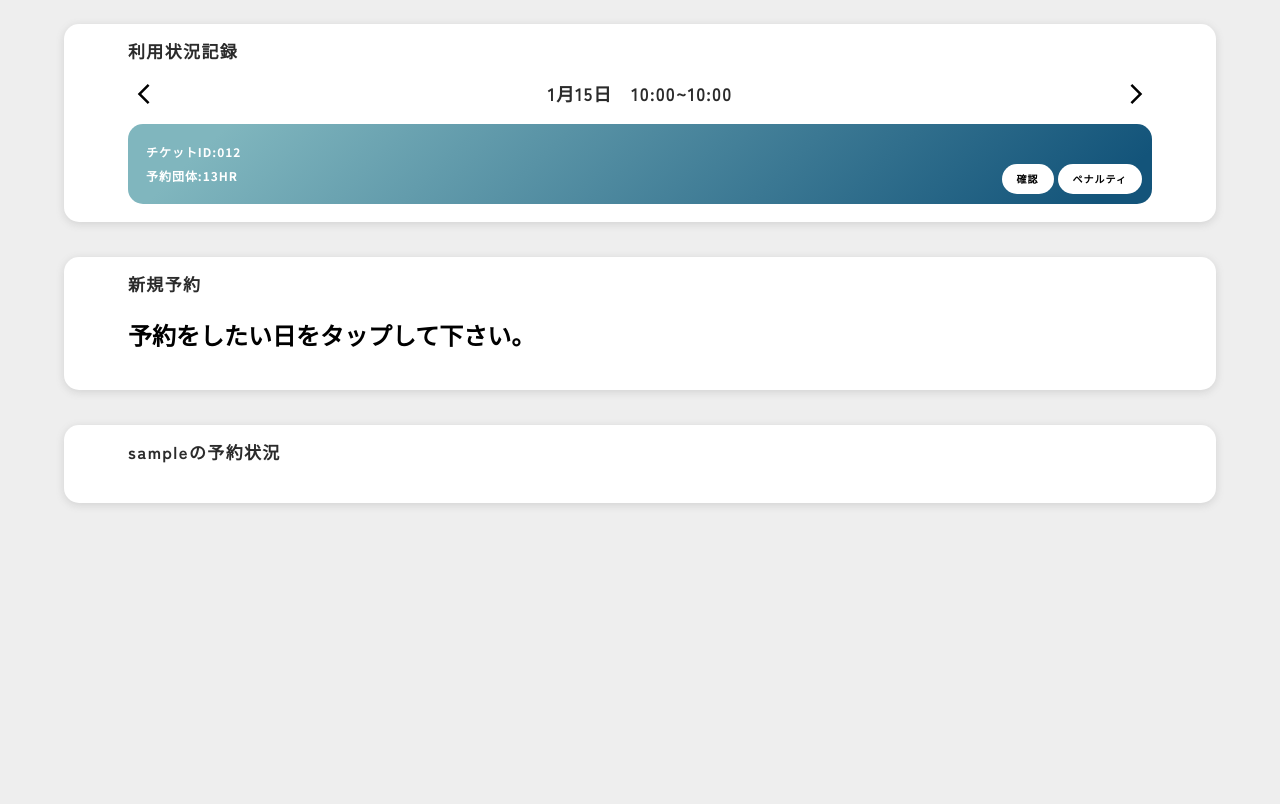
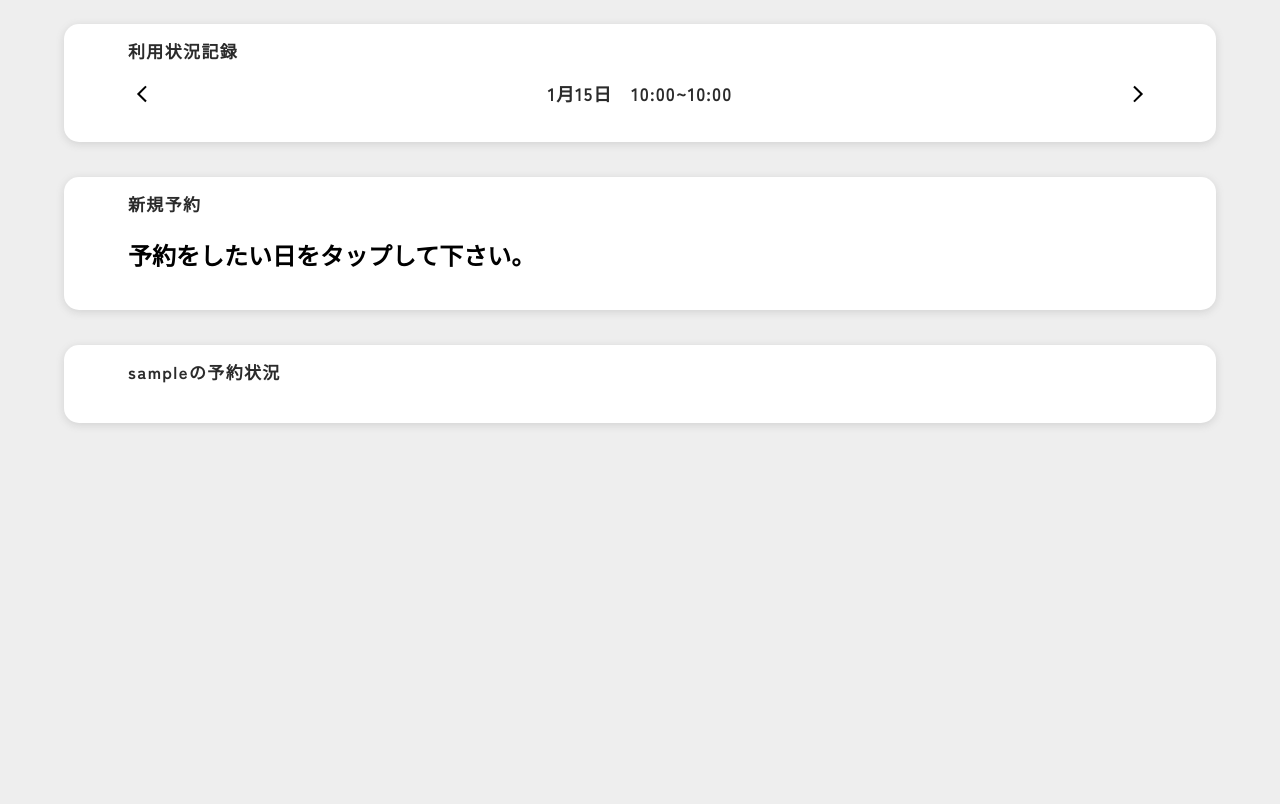
Before and after one commit to koppepan3/booking, a PHP site: page /admin.php in a window 1280 px wide. Shown: the part 46-850 px from the top of the page. Run offline with PHP 8.4, Linux system fonts and the light colour scheme; the visitor is signed in with stand-in values (Sample User, id 1); tables that the repository leaves empty or names only in its code hold one stand-in row (values such as "Sample post").

Commit message:
[fix] 管理画面一部実装

```diff
--- a/admin.css
+++ b/admin.css
@@ -17,6 +17,35 @@
     margin:0 0 25px;
 }
 
+#prev_arrow{
+    position: absolute;
+    top: 10px;
+    left: 5px;
+    transform: translateY(-50%);
+    width: 20px;
+    height: 20px;
+}
+
+#prev_arrow img{
+    width: 100%;
+    height: 100%;
+}
+
+#next_arrow{
+    position: absolute;
+    top: 10px;
+    right: 5px;
+    transform: translateY(-50%) rotate(180deg);
+    width: 20px;
+    height: 20px;
+}
+
+#next_arrow img{
+    width: 100%;
+    height: 100%;
+}
+
+/*
 #slider::before{
     position: absolute;
     top: 10px;
@@ -41,6 +70,11 @@
     background-image:url(file/arrow_back.svg);
     background-size: contain;
     transform: translateX(0%) translateY(-50%) rotate(180deg);
+}
+*/
+
+.js_hidden{
+    display: none;
 }
 
 .ticket{
@@ -71,13 +105,13 @@
     transform: translateY(-50%);
 }
 
-.ticket_container{
+.button_container{
     position: absolute;
     right: 10px;
     bottom: 10px;
 }
 
-.ticket_container button{
+.button_container button{
     padding: 10px 15px;
     border-radius: 50px;
     border: none;
@@ -89,6 +123,7 @@
     font-size: 10px;
     line-height: 100%;
     letter-spacing: 0.10em;
+    margin: 0 3px;
 }
 
 #content_2 a{
--- a/admin.php
+++ b/admin.php
@@ -35,17 +35,14 @@ try{
     echo "接続失敗 ";
     header("Location: error.php?error_code=701");
 }
+
+//予約枠がいくつあるか確認
 try{
-    $stmt = $dbh->prepare('SELECT * FROM booking WHERE space_id = '.$default_space_id);
+    $stmt = $dbh->prepare('SELECT * FROM booking');
     $res = $stmt->execute();
-    $result = $stmt->fetch();
-    $starting_time = strtotime($result['starting_time']);
-    $ending_time = strtotime($result['ending_time']);
-    $ticket_starting_time = date('G:i',strtotime($result['starting_time']));
-    $ticket_ending_time = date('G:i',strtotime($result['ending_time']));
-    $default_time = $ticket_starting_time."~".$ticket_ending_time;
-    $default_month = date('n',strtotime($result['starting_time']));
-    $default_date = date('d',strtotime($result['starting_time']));
+    while($result = $stmt->fetch()){
+        $max_space_id = $result['space_id'];
+    }
 } catch (PDOException $e) {
     echo "接続失敗 ";
     header("Location: error.php?error_code=701");
@@ -69,6 +66,9 @@ try{
         <link rel="preconnect" href="https://fonts.gstatic.com" crossorigin>
         <link href="https://fonts.googleapis.com/css2?family=Noto+Sans+JP:wght@700&family=Zen+Kaku+Gothic+New:wght@500;700;900&display=swap" rel="stylesheet">
 
+        <!-- Slick css読み込み -->
+        <link rel="stylesheet" type="text/css" href="//cdn.jsdelivr.net/npm/slick-carousel@1.8.1/slick/slick.css"/>
+
         <!-- 個別設定 -->
         <title>駐輪場予約サイト/管理画面</title>
         <link rel="stylesheet" href="admin.css">
@@ -83,15 +83,28 @@ try{
         <div id="contents">
             <div id="content_1" class="content">
                 <h1>利用状況記録</h1>
-                <div id="slider"><h2><?php echo $default_month; ?>月<?php echo $default_date; ?>日　<?php echo $default_time; ?></h2></div>
-                <div class="ticket">
-                    <h3>チケットID:012<br>予約団体:13HR</h3>
-                    <div class="ticket_container">
-                        <button>確認</button>
-                        <button>ペナルティ</button>
+                <div id="slider">
+                    <a href="javascript:void(0)" onclick="prev_space();" id="prev_arrow"><img src="file/arrow_back.svg"></a>
+                    <a href="javascript:void(0)" onclick="next_space();" id="next_arrow"><img src="file/arrow_back.svg"></a>
+                </div>
+                <div id="tickets_container">
+                <!--
+                    <div class="ticket">
+                        <h3>チケットID:012<br>予約団体:13HR</h3>
+                        <div class="button_container">
+                            <button>確認</button>
+                            <button>ペナルティ</button>
+                        </div>
                     </div>
+                    <div class="ticket">
+                        <h3>チケットID:012<br>予約団体:14HR</h3>
+                        <div class="button_container">
+                            <button>確認</button>
+                            <button>ペナルティ</button>
+                        </div>
+                    </div>
+                    -->
                 </div>
-
             </div>
             <div id="content_2" class="content" >
                 <h1>新規予約</h1>
@@ -106,7 +119,81 @@ try{
 
         <!--jQuery読み込み-->
         <script src="https://code.jquery.com/jquery-3.4.1.min.js" integrity="sha256-CSXorXvZcTkaix6Yvo6HppcZGetbYMGWSFlBw8HfCJo=" crossorigin="anonymous"></script>
+        <script type="text/javascript" src="//cdn.jsdelivr.net/npm/slick-carousel@1.8.1/slick/slick.min.js"></script>
+
+        <!--利用状況　チケット生成処理-->
+        <?php
+            try{
+                $stmt = $dbh->prepare('SELECT * FROM booking');
+                $res = $stmt->execute();
+                while($result = $stmt->fetch()){
+                    $space_time = date('G:i',strtotime($result['starting_time']))."~".date('G:i',strtotime($result['ending_time']));
+                    $space_month = date('n',strtotime($result['starting_time']));
+                    $space_date = date('d',strtotime($result['starting_time']));
+                    $space_id = $result['space_id'];
+                    ?>
+                    <!--時間帯のタイトル生成処理-->
+                    <script>
+                        table = document.getElementById("slider");
+                        add_code = "<h2 class='js_hidden space_id_<?php echo $space_id;?>'><?php echo $space_month; ?>月<?php echo $space_date; ?>日　<?php echo $space_time; ?></h2>";
+                        table.insertAdjacentHTML( 'beforeend', add_code);
+                    </script>
+                    <?php
+                    $stmt1 = $dbh->prepare('SELECT * FROM tickets WHERE attatched_space = '.$space_id);
+                    $res1 = $stmt1->execute();
+                    while($result1 = $stmt1->fetch()){
+                        $ticket_id = $result1['ticket_index'];
+                        $user_id = $result1['user_id'];
+                        //ユーザ名をusersテーブルから取得
+                        $stmt2 = $dbh->prepare('SELECT * FROM users WHERE user_id = '.$user_id);
+                        $res2 = $stmt2->execute();
+                        $result2 = $stmt2->fetch();
+                        $ticket_group = $result2['user'];
+                        ?>
+                        <!--チケット生成-->
+                        <script>
+                            table = document.getElementById("tickets_container");
+                            add_code = "<div class='ticket js_hidden space_id_<?php echo $space_id;?>'><h3>チケットID:<?php echo $ticket_id;?><br>予約団体:<?php echo $ticket_group;?></h3><div class='button_container'><button>確認</button><button>ペナルティ</button></div></div>";
+                            table.insertAdjacentHTML( 'beforeend', add_code);
+                        </script>
+                        <?php
+                    }
+                }
+            } catch (PDOException $e) {
+                echo "接続失敗 ";
+                header("Location: error.php?error_code=701");
+            }
+            ?>
+
         <script>
+            var space_id_global = <?php echo $default_space_id;?>;
+            show_space( space_id_global );
+
+            function show_space(space_id){
+                $('.space_id_' + space_id).removeClass("js_hidden");
+            }
+
+            function hide_space(space_id){
+                $('.space_id_' + space_id).addClass("js_hidden");
+            }
+
+            function prev_space(){
+                if(space_id_global == 1){
+                }else{
+                    hide_space(space_id_global);
+                    show_space(space_id_global - 1);
+                    space_id_global = space_id_global - 1;
+                }
+            }
+
+            function next_space(){
+                if(space_id_global == <?php echo $max_space_id;?>){
+                }else{
+                    hide_space(space_id_global);
+                    show_space(space_id_global + 1);
+                    space_id_global = space_id_global + 1;
+                }
+            }
         </script>
     </body>
 </html>
```
